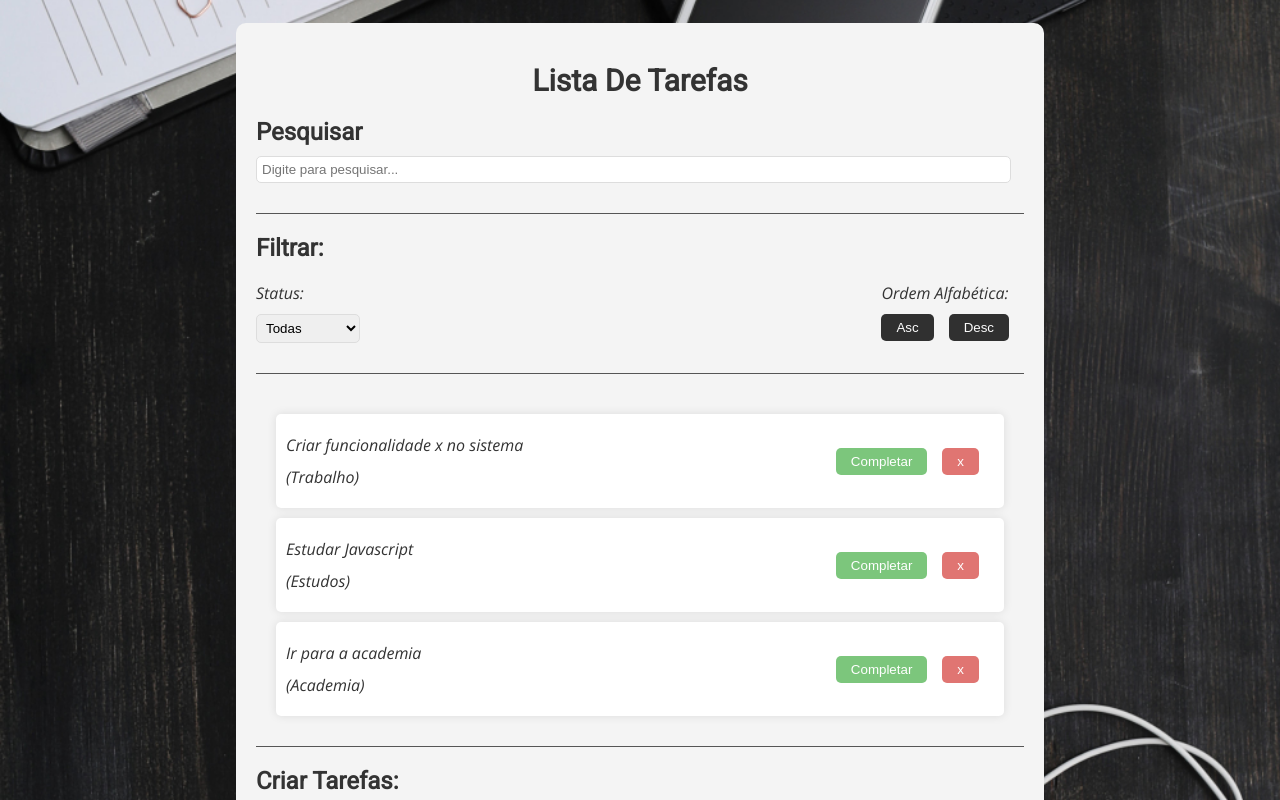
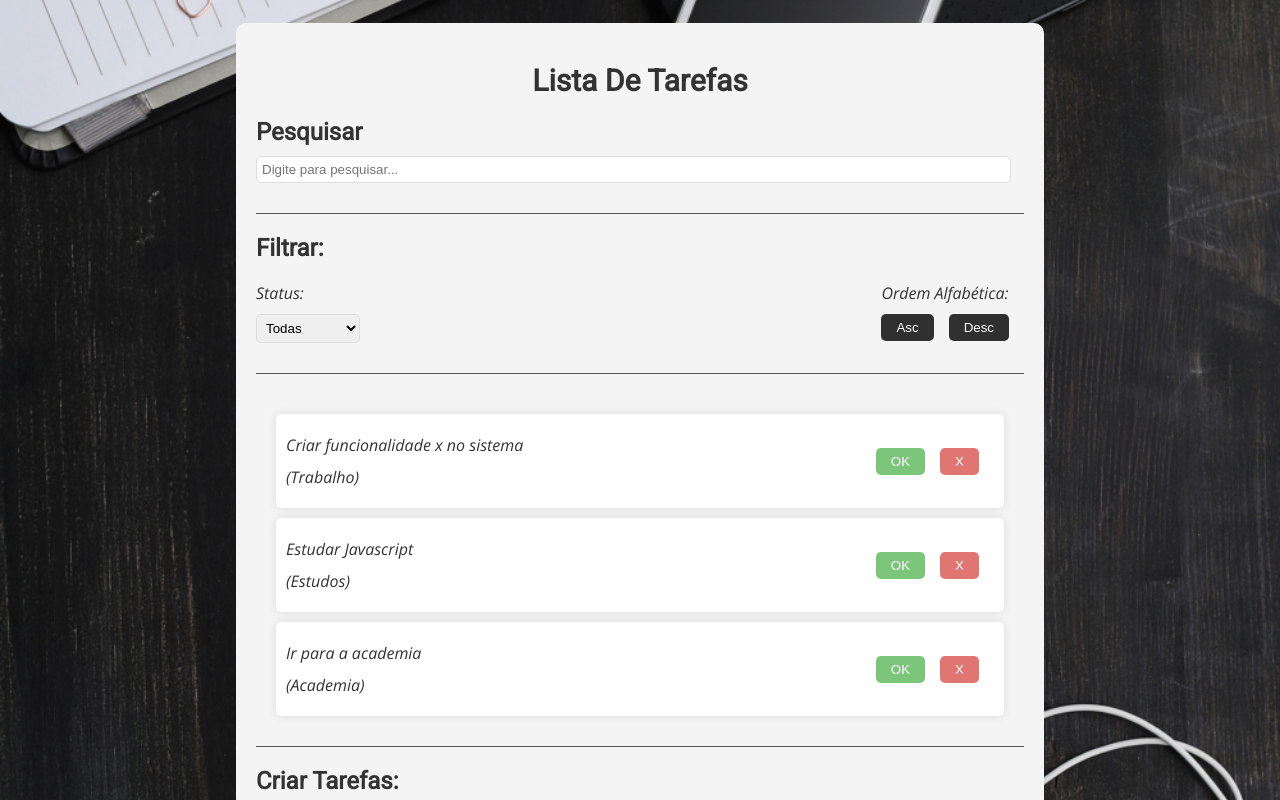
Before and after one commit to keferson-github/projeto-to-do-list-react, a React (Vite) app: page / in a window 1280 px wide. Shown: the top 800 px of the page. Built offline with nearby package versions, Linux system fonts and the light colour scheme.

Commit message:
Update Todo.jsx
Modificação dos botões do formulário

```diff
--- a/src/components/Todo.jsx
+++ b/src/components/Todo.jsx
@@ -8,8 +8,8 @@ const Todo = ({todo, removeTodo, completeTodo}) => {
             <p className="category">({todo.category})</p>
             </div>
             <div>
-              <button className='complete' onClick={() => completeTodo(todo.id)}>Completar</button>
-              <button className='remove' onClick={() => removeTodo(todo.id)}>x</button>
+              <button className='complete' onClick={() => completeTodo(todo.id)}>OK</button>
+              <button className='remove' onClick={() => removeTodo(todo.id)}>X</button>
             </div>
           </div>
   )
```
